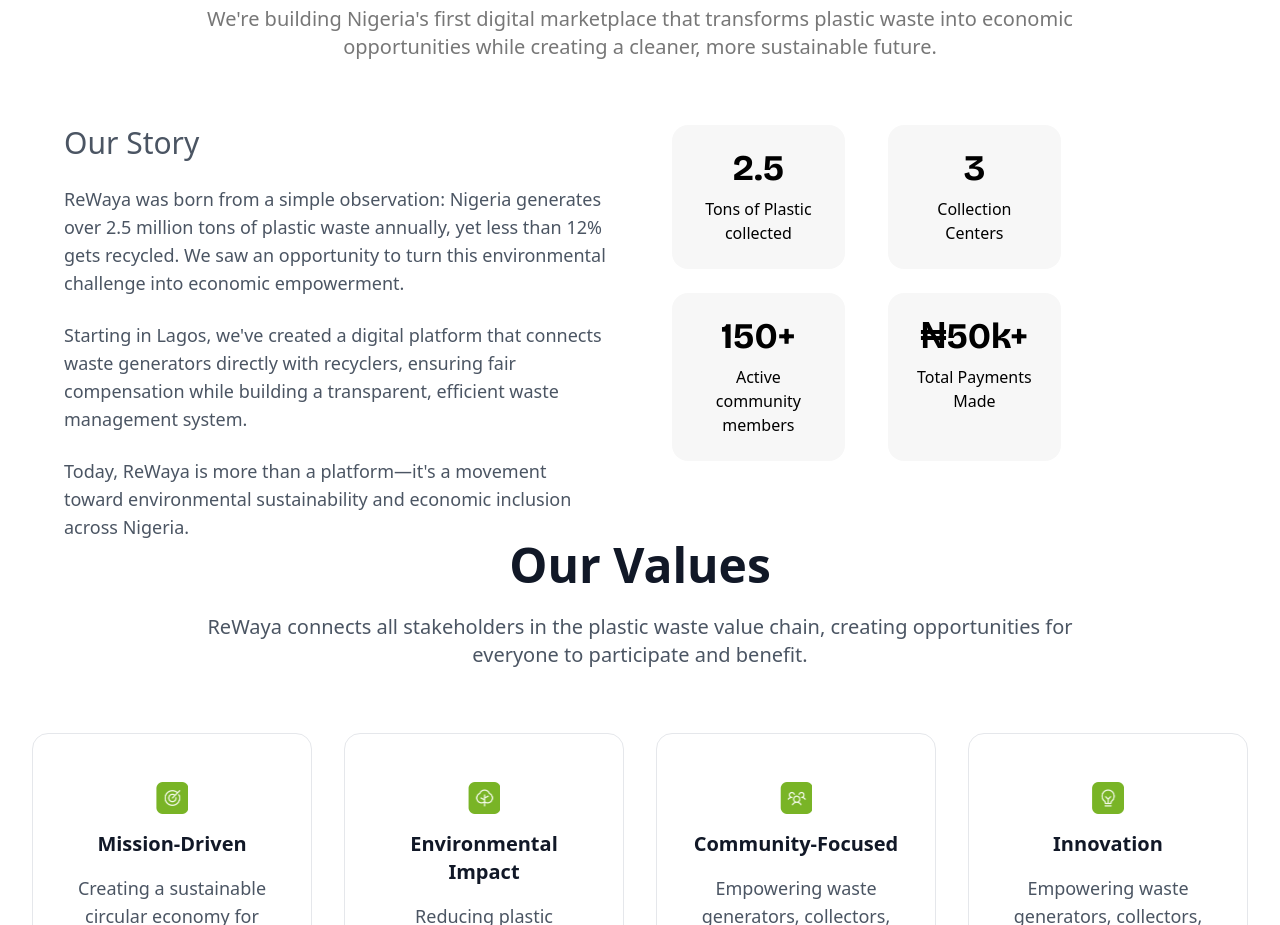
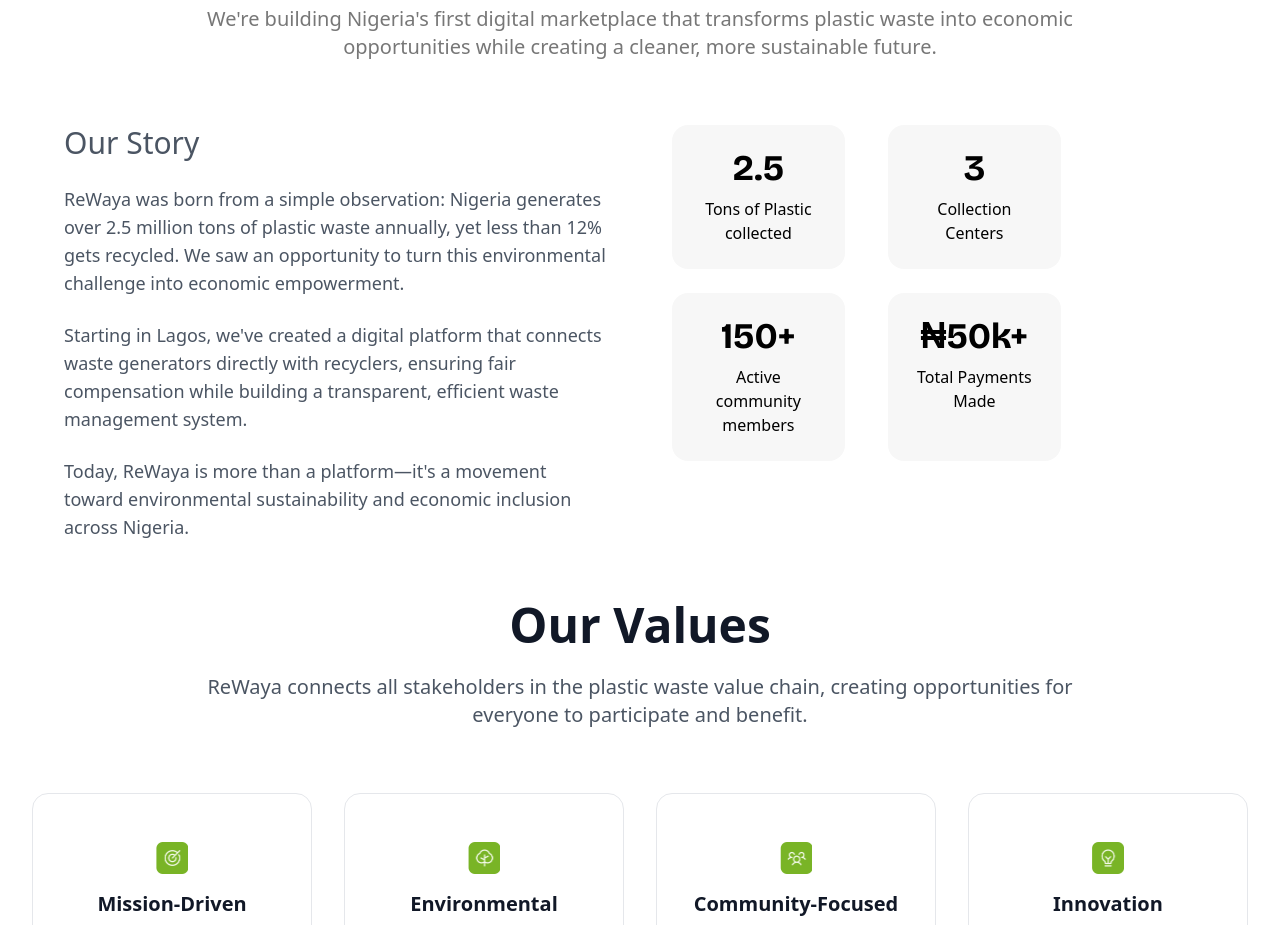
Before and after one commit to userawaya/rewaya-2.0, a React (Vite) app: page / in a window 1280 px wide. Shown: the part 4500-5425 px from the top of the page. Built offline with nearby package versions, Linux system fonts and the light colour scheme.

Commit message:
padding removal

```diff
--- a/src/components/SecondAbout.tsx
+++ b/src/components/SecondAbout.tsx
@@ -38,7 +38,7 @@ const AboutReWaya: React.FC = () => {
           </p>
         </div>
 
-        <div className="grid grid-cols-2 gap-12 lg:gap-16 items-start">
+        <div className="grid grid-cols-2 gap-12 lg:gap-16 items-start sm:pb-[60px]">
           {/* Our Story Section */}
           <div className="space-y-6">
             <h2 className="text-sm sm:text-3xl text-[#4B5563] mb-6">
```
